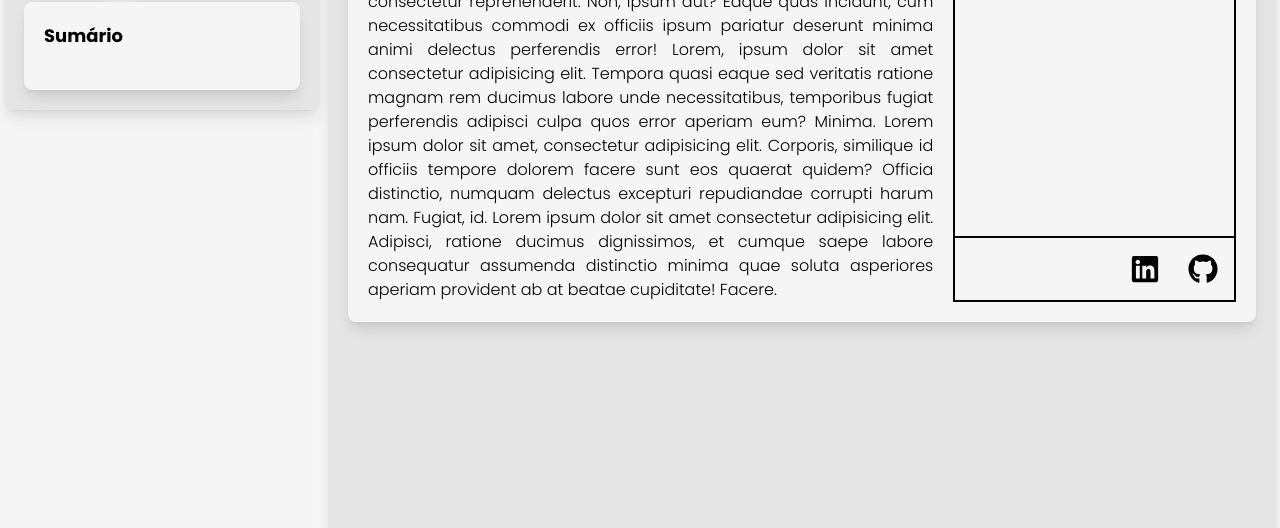
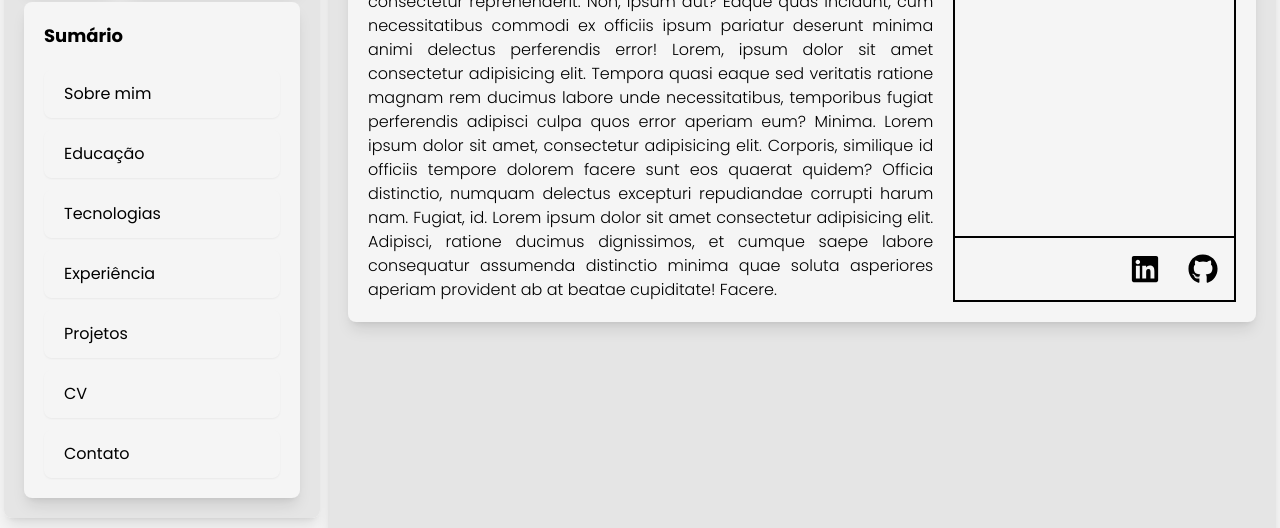
Before and after one commit to leobez/personal, a Next.js app: page / in a window 1280 px wide. Shown: the part 222-750 px from the top of the page. Built offline with nearby package versions, Linux system fonts and the light colour scheme; what tailwindcss-animated would draw is missing.

Commit message:
Progress on sidebar

```diff
--- a/app/page.tsx
+++ b/app/page.tsx
@@ -3,7 +3,7 @@ import PersonalInfo from "@/components/PersonalInfo";
 export default function Home() {
 
   return (
-    <div className="bg-color02 p-5 rounded-lg shadow-lg min-h-screen">
+    <div className="bg-color02 p-5 rounded-lg shadow-lg min-h-screen flex flex-col gap-5">
       <PersonalInfo/>
     </div>
   );
--- a/components/sidebar/Sidebar.tsx
+++ b/components/sidebar/Sidebar.tsx
@@ -24,7 +24,7 @@ export default function Sidebar() {
     if (!mounted) return;
 
     return (
-        <div className="flex flex-col gap-3 bg-color02 p-5 rounded-lg">
+        <div className="flex flex-col gap-3 bg-color02 p-5 rounded-lg animate-fade-left animate-duration-300">
 
             <div className="flex gap-3 w-full">
 
--- a/components/sidebar/Summary.tsx
+++ b/components/sidebar/Summary.tsx
@@ -17,8 +17,28 @@ export default function Summary() {
         <div className="flex flex-col gap-5 bg-color01 p-5 rounded-lg shadow-lg">
             <p className="text-lg font-bold">Sumário</p>
 
-            <div>
-
+            <div className="flex flex-col gap-3">
+                <div className="py-3 px-5 w-full hover:bg-color04 cursor-pointer rounded-lg shadow-sm">
+                    Sobre mim
+                </div>
+                <div className="py-3 px-5 w-full hover:bg-color04 cursor-pointer rounded-lg shadow-sm">
+                    Educação
+                </div>
+                <div className="py-3 px-5 w-full hover:bg-color04 cursor-pointer rounded-lg shadow-sm">
+                    Tecnologias
+                </div>
+                <div className="py-3 px-5 w-full hover:bg-color04 cursor-pointer rounded-lg shadow-sm">
+                    Experiência
+                </div>
+                <div className="py-3 px-5 w-full hover:bg-color04 cursor-pointer rounded-lg shadow-sm">
+                    Projetos
+                </div>
+                <div className="py-3 px-5 w-full hover:bg-color04 cursor-pointer rounded-lg shadow-sm">
+                    CV
+                </div>
+                <div className="py-3 px-5 w-full hover:bg-color04 cursor-pointer rounded-lg shadow-sm">
+                    Contato
+                </div>
             </div>
 
         </div>
```
Also changed, not shown: todo.txt.
